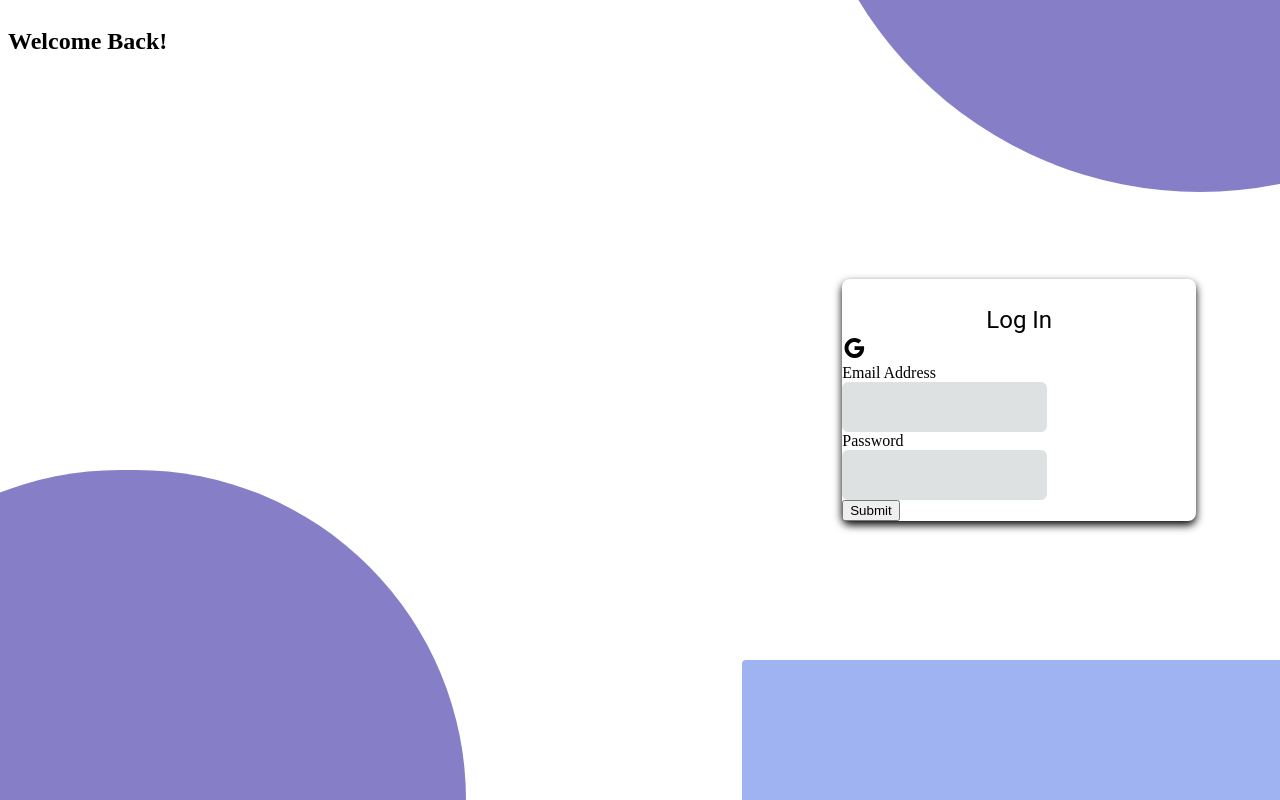
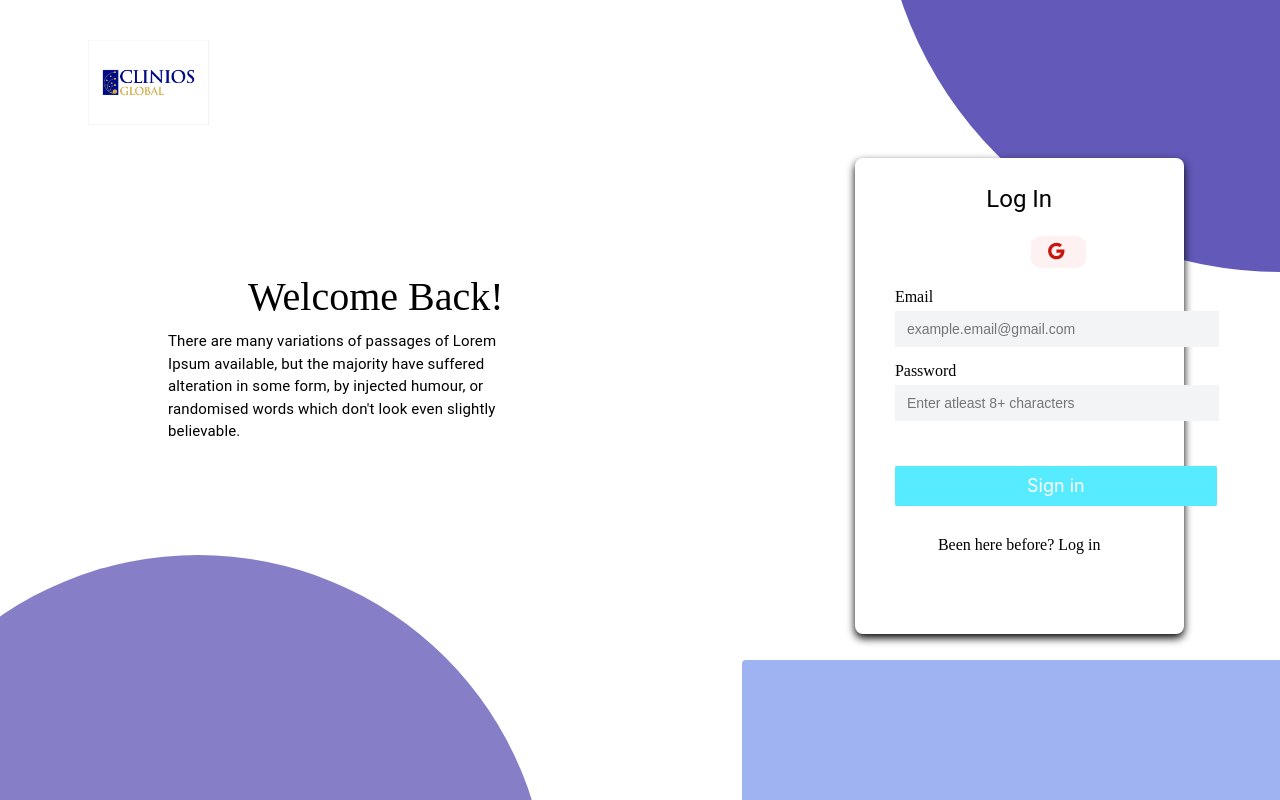
Before and after one commit to ClinicalGuru/pharmacy, a React (Create React App) app: page / in a window 1280 px wide. Built offline with nearby package versions, Linux system fonts and the light colour scheme.

Commit message:
sign in page ui design

```diff
--- a/src/shared/components/Forms/Form.js
+++ b/src/shared/components/Forms/Form.js
@@ -1,4 +1,5 @@
 import React, { useState } from 'react';
+import { SubmitButton } from './Forms.styles';
 
 export const FormContext = React.createContext({
     form: {}
@@ -31,9 +32,9 @@ export const Form = (props) => {
                 {children}
             </FormContext.Provider>
 
-            <button type="button" onClick={() => submit(form)}>
-                Submit
-            </button>
+            <SubmitButton type="button" onClick={() => submit(form)}>
+                Sign in
+            </SubmitButton>
         </form>
     );
 }
--- a/src/shared/components/Forms/FormInput.js
+++ b/src/shared/components/Forms/FormInput.js
@@ -2,6 +2,7 @@
 import React, { useState } from "react";
 import { useContext } from 'react';
 import { FormContext } from "./Form";
+import { Typography } from '@mui/material';
 
 import { Input } from "./FormInput.styles";
 
@@ -10,6 +11,7 @@ export const FormInput = (props) => {
     label,
     type = 'text',
     name,
+    placeholder,
   } = props;
 
   const formContext = useContext(FormContext);
@@ -17,10 +19,16 @@ export const FormInput = (props) => {
 
   return (
     <div className="FormInput">
-          <label>{label}</label>
+      <Typography
+        variant="p"
+        component="p"
+        sx={{ ml:"40px", mb: "5px" }}>
+        {label}
+      </Typography>
       <Input
         type={type}
         name={name}
+        placeholder={placeholder}
         value={form[name]}
         onChange={handleFormChange}
       />
--- a/src/shared/components/Forms/FormInput.styles.js
+++ b/src/shared/components/Forms/FormInput.styles.js
@@ -4,21 +4,23 @@ export const Input = styled.input.attrs({
     type: 'text'
   })`
 font-size: 14px;
-border-radius: 6px;
-line-height: 1.5;
 padding: 5px 10px;
 transition: box-shadow 100ms ease-in, border 100ms ease-in, background-color 100ms ease-in;
-border: 2px solid #dee1e2;
+border: 2px solid #F3F4F6FF;
 color: rgb(14, 14, 16);
-background: #dee1e2;
+background: #F3F4F6FF;
 display: block;
-height: 36px;
+height: 22px;
+align: center;
+margin-left: 40px;
+margin-bottom: 15px;
+width:300px;
 :hover {
-    border-color: #ccc;
+    border-color: #F3F4F6FF;
 }
 :focus{
-    border-color: #9147ff;
+    border-color: #F3F4F6FF;
     background: #fff;
 }
 
-`
+`;
--- /dev/null
+++ b/src/shared/components/Forms/Forms.styles.js
@@ -0,0 +1,34 @@
+import styled from "styled-components";
+
+export const SubmitButton = styled.button`
+width: 322px;
+height: 40px;
+margin-top: 45px;
+margin-left: 40px;
+margin-bottom: 30px;
+display: flex;
+  align-items: center;
+  justify-content: center;
+  font-family: Inter; /* Body */
+  font-size: 18px;
+  line-height: 28px;
+  color: #FFFFFFFF; /* white */
+  background: #56EBFFFF;
+//   opacity: 1;
+  border: none;
+  border-radius: 2px;
+//   box-shadow: 0px 8px 17px #56ebff, 0px 0px 2px #56ebff; /* shadow-l */
+  :hover {
+    color: #FFFFFFFF; /* white */
+    background: #56EBFFFF; /* primary-500 */
+  }
+  /* Pressed */
+  :hover:active {
+    color: #FFFFFFFF; /* white */
+    background: #56EBFFFF; /* primary-500 */
+  }
+  /* Disabled */
+  :disabled {
+    opacity: 0.4;
+  }
+`;
--- a/src/shared/components/SignIn/Sign.js
+++ b/src/shared/components/SignIn/Sign.js
@@ -2,6 +2,7 @@ import React, { useState } from "react";
 import { FormInput, Form } from "../Forms/index";
 import GoogleIcon from '@mui/icons-material/Google';
 import { Typography } from '@mui/material';
+
 import {
     Container,
     SigninSection,
@@ -11,11 +12,13 @@ import {
     WelcomeText,
     LeftSection,
     RightSection,
+    IconSection,
+    LogoImg
 } from "./Sign.styles";
 import {
     LOGIN_TEXT,
     WELCOME_BACK_TEXT
-} from "../../constants/index";
+} from "../../Constants/index";
 
 export const SignIn = () => {
     const [message, setMessage] = useState('');
@@ -26,14 +29,22 @@ export const SignIn = () => {
     };
 
     const submit = (form) => {
-        setMessage(`Thanks for signing up, ${form.firstName} ${form.lastName}! We've sent you an email to ${form.emailAddress}.`);
+        console.log(form)
+        // setMessage(`Thanks for signing up, ${form.firstName} ${form.lastName}! We've sent you an email to ${form.emailAddress}.`);
     };
     return (
         <Container>
             <RightSection>
+                <LogoImg src={require('../../../assets/img/logo.png')} />
                 <WelcomeText>
-                    <h2>{WELCOME_BACK_TEXT}</h2>
+                    {WELCOME_BACK_TEXT}
                 </WelcomeText>
+                <Typography
+                fontSize={15}
+                ml={20}
+                mr={30}>There are many variations of passages of Lorem Ipsum available,
+                        but the majority have suffered alteration in some form, by injected humour,
+                         or randomised words which don't look even slightly believable. </Typography>
                 <Circle />
             </RightSection>
             <LeftSection>
@@ -46,17 +57,29 @@ export const SignIn = () => {
                         sx={{ pt: "25px" }}>
                         {LOGIN_TEXT}
                     </Typography>
-                    <GoogleIcon />
+                    <IconSection>
+                        <GoogleIcon fontSize="small" align="center" />
+                    </IconSection>
+
                     <Form submit={submit} initialValues={initialValues}>
                         <FormInput
-                            label="Email Address"
+                            label="Email"
                             type="email"
-                            name="emailAddress" />
+                            name="emailAddress"
+                            placeholder="example.email@gmail.com" />
                         <FormInput
                             label="Password"
                             type="password"
-                            name="password" />
+                            name="password"
+                            placeholder="Enter atleast 8+ characters" />
                     </Form>
+                    <Typography
+                        variant="h7"
+                        component="p"
+                        align="center"
+                        mb={10}>
+                        Been here before? Log in
+                    </Typography>
                 </SigninSection>
                 <Rectangle />
             </LeftSection>
--- a/src/shared/components/SignIn/Sign.styles.js
+++ b/src/shared/components/SignIn/Sign.styles.js
@@ -4,21 +4,27 @@ export const Container = styled.div`
 background-color: white;
 display: flex;
 width: auto;
-// position: relative
-height: 98vh!important;
+height: 97vh!important;
+`;
+
+export const IconSection = styled.div`
+height: 25px;
+width: 40px;
+background-color: #FEF1F1FF;
+align-items: center;
+justify-content: center;
+color:#C71610FF;
+margin: 20px 11rem;
+border-radius: 25%;
+padding: 5px 0px 2px 15px
 `;
 
 export const SigninSection = styled.div`
-// position: absolute;
-// height: 30rem;
-// width: 25rem;
-// left: 64rem;
-// top: 7rem;
 background-color: white;
 box-shadow: 0px 4px 9px;
 border-radius: 8px;
 z-index: 1;
-width:70%;
+width:65%;
 `;
 
 export const Rectangle = styled.div`
@@ -32,31 +38,32 @@ border-top-left-radius: 4px;
 `;
 
 export const Oval = styled.div`
-position: fixed;
+    position: fixed;
     top: -26%;
     right: -25%;
-    transform: translate(0%, 0);
+    transform: translate(10%, 20%);
     height: 400px;
     width: 800px;
     border-radius: 0px 0px 600px 600px;
-    background-color: rgba(14, 0, 146, 0.5);
+    background-color: #0E0092A6;
 `;
 
 export const Circle = styled.div`
-    position: absolute;
+    position: fixed;
     bottom: 0%;
     left: 10%;
-    transform: translate(-50%, 0%);
-    height: 330px;
-    width: 676px;
+    transform: translate(-40%, 30%);
+    height: 350px;
+    width: 700px;
     border-radius: 600px 600px 0px 0px;
     background-color: #0E009280;
 `;
 
 export const WelcomeText = styled.div`
-// position: absolute;
-// top: 250px;
-// left: 200px
+margin-top:9rem;
+margin-left:15rem;
+font-size: 40px;
+margin-bottom:10px;
 `;
 
 export const RightSection = styled.div`
@@ -69,3 +76,7 @@ display: flex;
 justify-content: center;
 align-items: center;
 `;
+export const LogoImg = styled.img `
+width: 16%;
+margin: 2rem 0 0 5rem;
+`;
```
Also changed, not shown: src/assets/img/logo.png (added), src/assets/img/logo.svg (added). Lines whose indentation alone changed are shown as unchanged.
